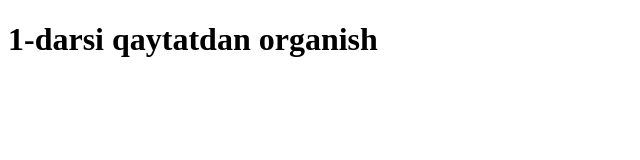
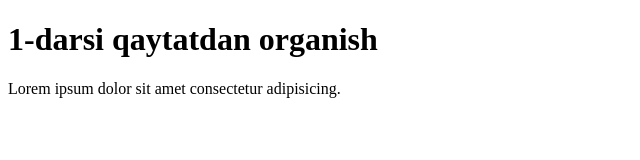
Before and after one commit to mirzayev0719/tegs-1, a plain HTML site: page index.html in a window 1280 px wide. Shown: the whole page, without its empty margins (0-640 px from the left). Drawn offline with Linux system fonts and the light colour scheme.

```diff
--- a/index.html
+++ b/index.html
@@ -6,5 +6,8 @@
         </head>
         <body>
             <h1>1-darsi qaytatdan organish</h1>
+            <div>
+                <p>Lorem ipsum dolor sit amet consectetur adipisicing.</p>
+            </div>
         </body>
         </html>
```
